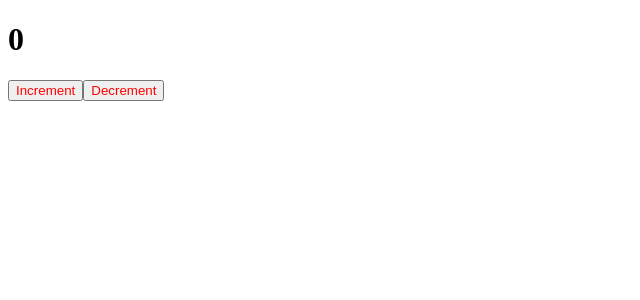
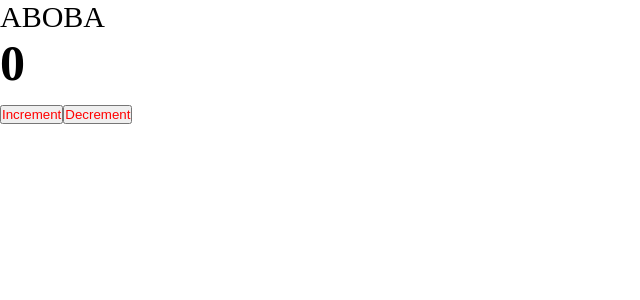
Before and after one commit to etoyadadaya/social-network, a React app: page / in a window 1280 px wide. Shown: the top 300 px of the page, without its empty margins (0-640 px from the left). Built offline with nearby package versions, Linux system fonts and the light colour scheme.

Commit message:
css modules configuration

```diff
--- a/package.json
+++ b/package.json
@@ -27,6 +27,7 @@
     "@types/webpack-dev-server": "^4.7.2",
     "css-loader": "^6.6.0",
     "html-webpack-plugin": "^5.5.0",
+    "mini-css-extract-plugin": "^2.5.3",
     "sass": "^1.49.9",
     "sass-loader": "^12.6.0",
     "style-loader": "^3.3.1",
--- /dev/null
+++ b/src/App.tsx
@@ -0,0 +1,14 @@
+import React from 'react';
+import Counter from "./components/Counter";
+import './index.scss';
+
+const App = () => {
+    return (
+        <div className="app">
+            ABOBA
+            <Counter />
+        </div>
+    );
+};
+
+export default App;
--- /dev/null
+++ b/src/components/Counter.module.scss
@@ -0,0 +1,7 @@
+button {
+  color: red;
+}
+
+.count {
+  font-size: 50px;
+}
--- a/src/components/Counter.scss
+++ /dev/null
@@ -1,3 +0,0 @@
-button {
-  color: red;
-}
--- a/src/components/Counter.tsx
+++ b/src/components/Counter.tsx
@@ -1,5 +1,5 @@
 import React, {useState} from "react";
-import './Counter.scss';
+import classes from "./Counter.module.scss";
 
 const Counter = () => {
 
@@ -15,7 +15,7 @@
 
     return (
         <div>
-            <h1>{count}</h1>
+            <h1 className={classes.count}>{count}</h1>
             <button onClick={increment}>Increment</button>
             <button onClick={decrement}>Decrement</button>
         </div>
--- /dev/null
+++ b/src/index.scss
@@ -0,0 +1,9 @@
+* {
+  margin: 0;
+  padding: 0;
+  box-sizing: border-box;
+}
+
+.app {
+  font-size: 30px;
+}
--- a/src/index.tsx
+++ b/src/index.tsx
@@ -1,9 +1,7 @@
 import {render} from "react-dom";
-import Counter from "./components/Counter";
+import App from "./App";
 
 render(
-    <div>
-        <Counter />
-    </div>,
+    <App />,
     document.getElementById('root')
 )
```
Also changed, not shown: src/global.d.ts (added, +7 -0 lines), 9 other files (tests, documents, lock files or other folders).
